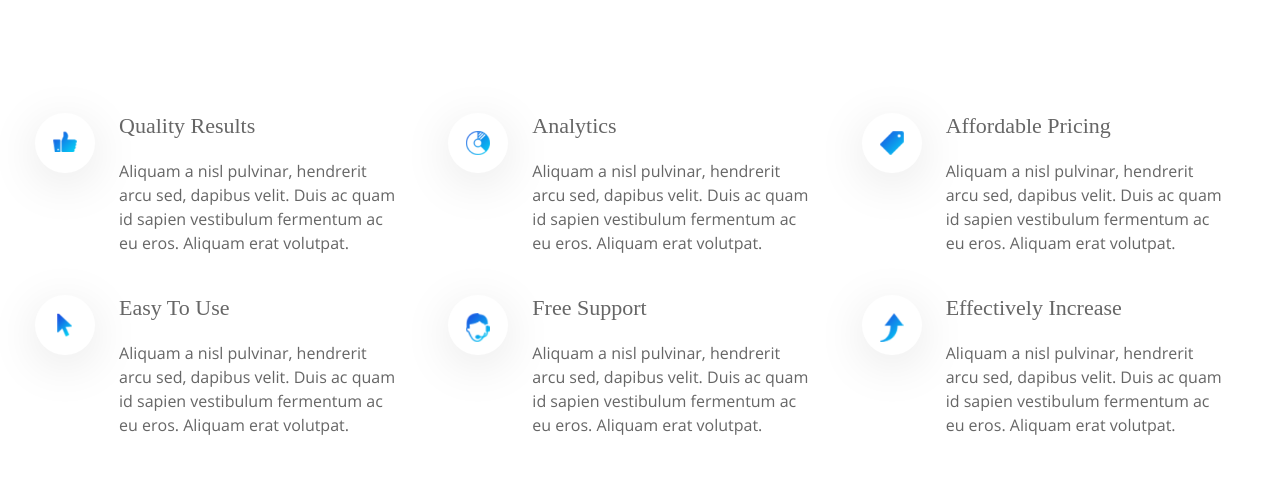
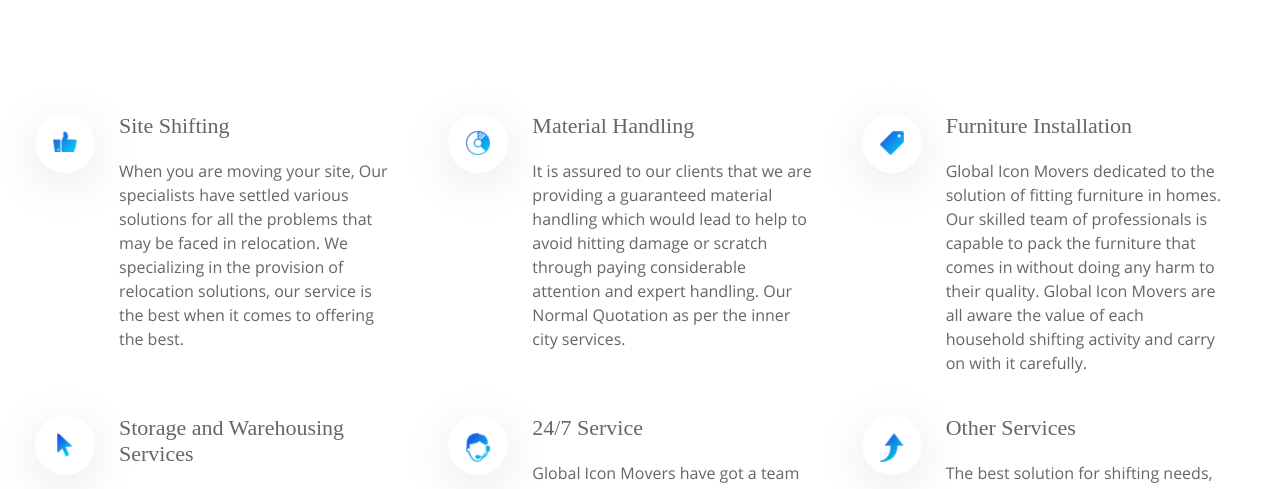
Before and after one commit to ShahadilMunawir/global-icon-movers, a plain HTML site: page solution/index.html in a window 1280 px wide. Shown: the part 3536-4025 px from the top of the page. Drawn offline with Linux system fonts and the light colour scheme; a web font is replaced by a local one.

Commit message:
modified features list

```diff
--- a/solution/index.html
+++ b/solution/index.html
@@ -276,49 +276,43 @@
             <div class="media col-md-6 col-lg-4">
                 <div class="oval mr-4"><img class="align-self-start" src="images/quality-results.png" alt=""></div>
                 <div class="media-body">
-                    <h5 class="mb-0">Quality Results</h5>
-                    Aliquam a nisl pulvinar, hendrerit arcu sed, dapibus velit. Duis ac quam id sapien vestibulum
-                    fermentum ac eu eros. Aliquam erat volutpat.
+                    <h5 class="mb-0">Site Shifting</h5>
+                    When you are moving your site, Our specialists have settled various solutions for all the problems that may be faced in relocation. We specializing in the provision of relocation solutions, our service is the best when it comes to offering the best.
                 </div>
             </div>
             <div class="media col-md-6 col-lg-4">
                 <div class="oval mr-4"><img class="align-self-start" src="images/analytics.png" alt=""></div>
                 <div class="media-body">
-                    <h5 class="mb-0">Analytics</h5>
-                    Aliquam a nisl pulvinar, hendrerit arcu sed, dapibus velit. Duis ac quam id sapien vestibulum
-                    fermentum ac eu eros. Aliquam erat volutpat.
+                    <h5 class="mb-0">Material Handling</h5>
+                    It is assured to our clients that we are providing a guaranteed material handling which would lead to help to avoid hitting damage or scratch through paying considerable attention and expert handling. Our Normal Quotation as per the inner city services.
                 </div>
             </div>
             <div class="media col-md-6 col-lg-4">
                 <div class="oval mr-4"><img class="align-self-start" src="images/affordable-pricing.png" alt=""></div>
                 <div class="media-body">
-                    <h5 class="mb-0">Affordable Pricing</h5>
-                    Aliquam a nisl pulvinar, hendrerit arcu sed, dapibus velit. Duis ac quam id sapien vestibulum
-                    fermentum ac eu eros. Aliquam erat volutpat.
+                    <h5 class="mb-0">Furniture Installation</h5>
+                    Global Icon Movers dedicated to the solution of fitting furniture in homes. Our skilled team of professionals is capable to pack the furniture that comes in without doing any harm to their quality. Global Icon Movers are all aware the value of each household shifting activity and carry on with it carefully.
                 </div>
             </div>
             <div class="media col-md-6 col-lg-4">
                 <div class="oval mr-4"><img class="align-self-start" src="images/easy-to-use.png" alt=""></div>
                 <div class="media-body">
-                    <h5 class="mb-0">Easy To Use</h5>
-                    Aliquam a nisl pulvinar, hendrerit arcu sed, dapibus velit. Duis ac quam id sapien vestibulum
-                    fermentum ac eu eros. Aliquam erat volutpat.
+                    <h5 class="mb-0">Storage and Warehousing Services</h5>
+                    We offer storage and warehousing facilities for House Hold Goods, Furniture, Industrial Goods & automobiles. We know that many clients are too busy or maybe just unwilling to use a self-storage unit. Our team of experts are proficient in regular warehouse functions as well as specific methods and rules to handle special materials
                 </div>
             </div>
             <div class="media col-md-6 col-lg-4">
                 <div class="oval mr-4"><img class="align-self-start" src="images/free-support.png" alt=""></div>
                 <div class="media-body">
-                    <h5 class="mb-0">Free Support</h5>
-                    Aliquam a nisl pulvinar, hendrerit arcu sed, dapibus velit. Duis ac quam id sapien vestibulum
-                    fermentum ac eu eros. Aliquam erat volutpat.
+                    <h5 class="mb-0">24/7 Service</h5>
+                    Global Icon Movers have got a team of expert professionals working dedicatedly 24/7 in order to deliver stress free quality service to our customers. We keep a complete track of all our customers deliverable items at each stage of its movement so as to ensure that delivery can be made on time and be completely safe.
                 </div>
             </div>
             <div class="media col-md-6 col-lg-4">
                 <div class="oval mr-4"><img class="align-self-start" src="images/effectively-increase.png" alt=""></div>
                 <div class="media-body">
-                    <h5 class="mb-0">Effectively Increase</h5>
-                    Aliquam a nisl pulvinar, hendrerit arcu sed, dapibus velit. Duis ac quam id sapien vestibulum
-                    fermentum ac eu eros. Aliquam erat volutpat.
+                    <h5 class="mb-0">Other Services</h5>
+                    The best solution for shifting needs, we are one of the best and but not the least movers in the market operating with greatest experienced and skilled workers in profession. Global Icon Movers competent to provide all kinds of shifting or moving from one place to another throughout the UAE.
                 </div>
             </div>
         </div>
```
